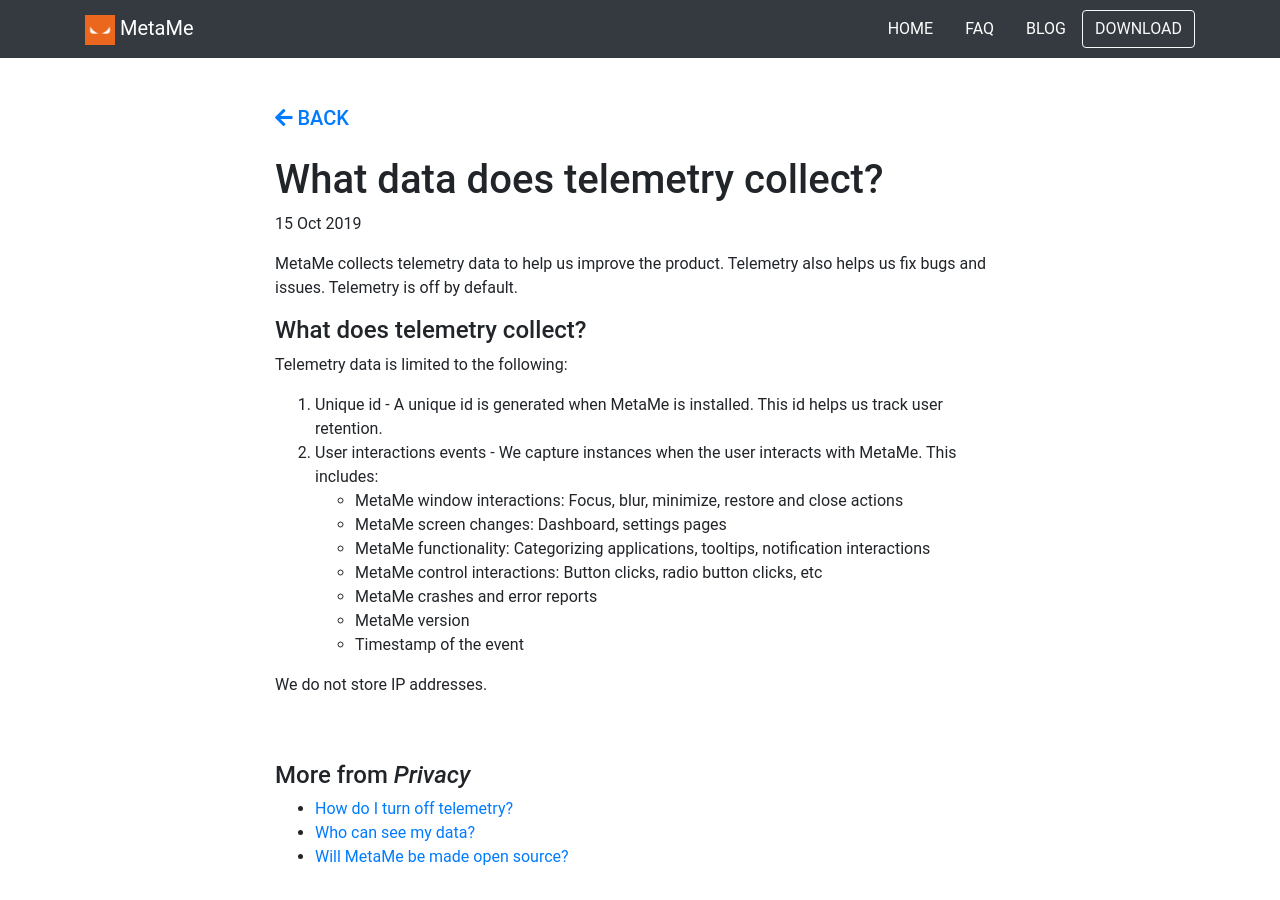
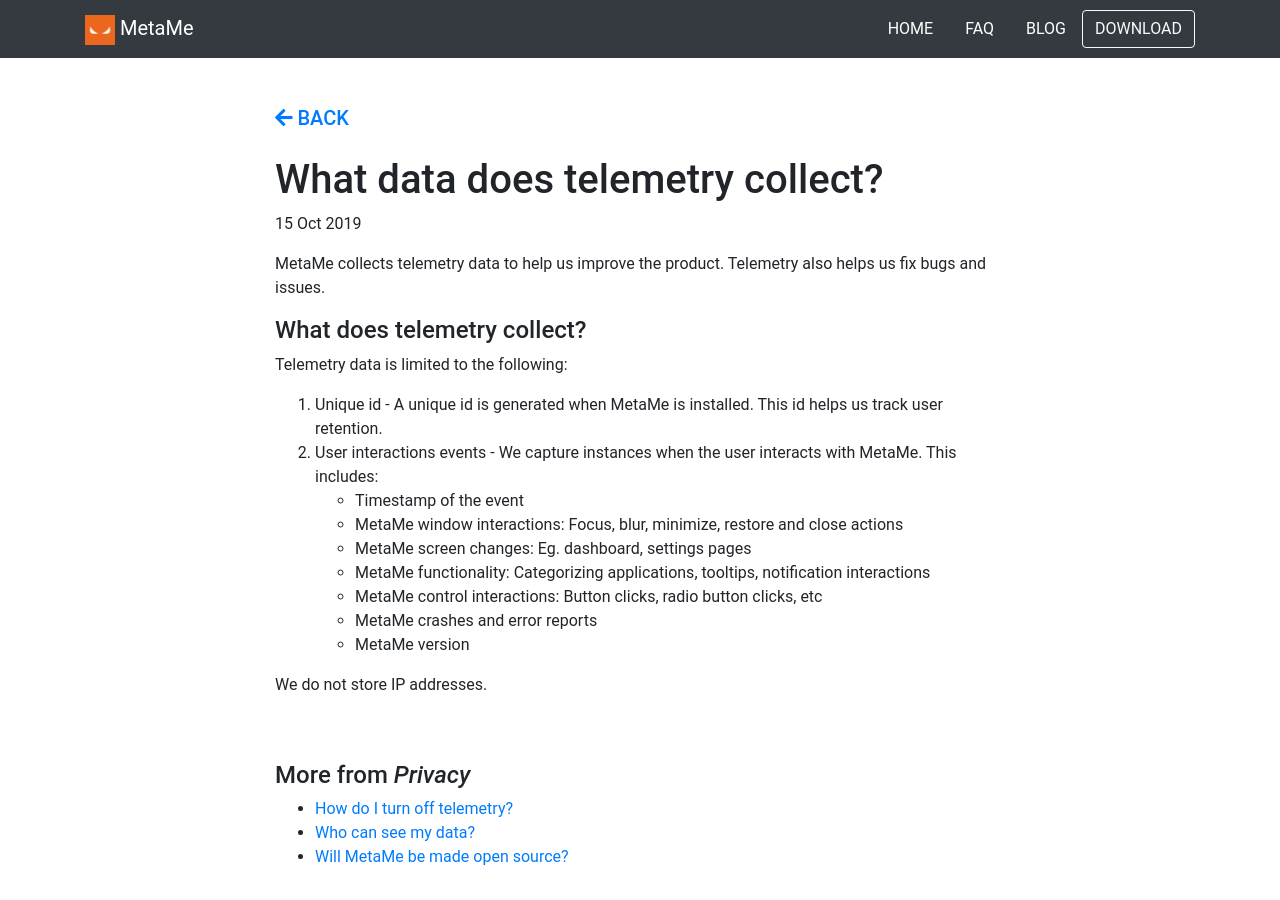
Before and after one commit to meta-me/metame-website, a Jekyll site: the page built from help/_posts/2019-10-15-what-data-does-telemetry-collect.md, in a window 1280 px wide. Built offline with Jekyll 4.4.1, drawn with Linux system fonts in a browser that asks for light colours; comment, search, counter and statistics services are not loaded.

Commit message:
Minor changes

```diff
--- a/help/_posts/2019-10-15-what-data-does-telemetry-collect.md
+++ b/help/_posts/2019-10-15-what-data-does-telemetry-collect.md
@@ -5,19 +5,18 @@
 ---
 
 {{ site.productname }} collects telemetry data to help us improve the product. Telemetry also helps us fix bugs and issues.
-Telemetry is off by default.
 
 #### What does telemetry collect?
 Telemetry data is limited to the following:
 
 1. Unique id - A unique id is generated when {{ site.productname }} is installed. This id helps us track user retention.
 2. User interactions events - We capture instances when the user interacts with {{ site.productname }}. This includes:
+  - Timestamp of the event
   - {{ site.productname }} window interactions: Focus, blur, minimize, restore and close actions
-  - {{ site.productname }} screen changes: Dashboard, settings pages
+  - {{ site.productname }} screen changes: Eg. dashboard, settings pages
   - {{ site.productname }} functionality: Categorizing applications, tooltips, notification interactions
   - {{ site.productname }} control interactions: Button clicks, radio button clicks, etc
   - {{ site.productname }} crashes and error reports
   - {{ site.productname }} version
-  - Timestamp of the event
 
 We do not store IP addresses.
```
Also changed, not shown: help/_posts/2019-10-15-who-can-see-my-data.md (+1 -1 lines).
